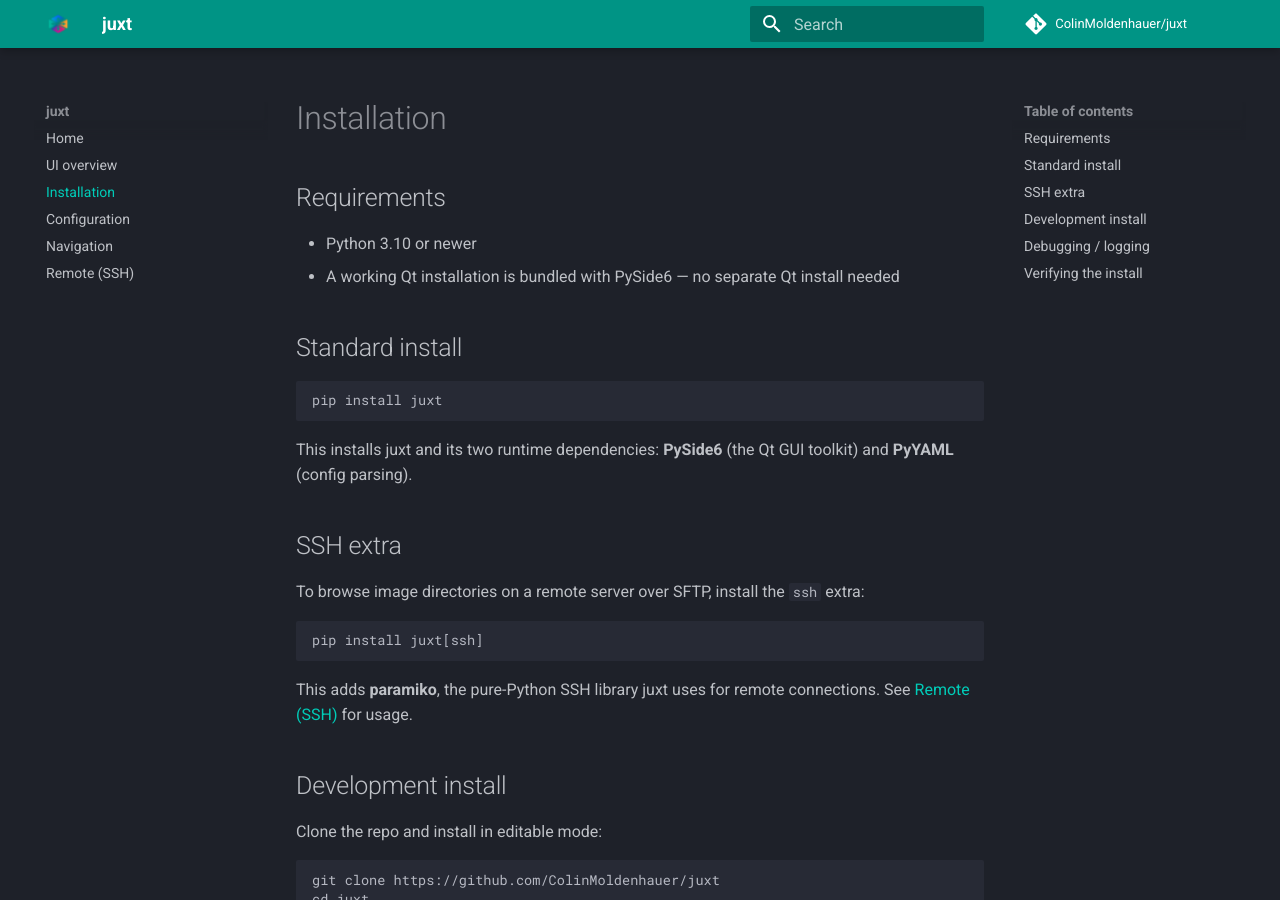
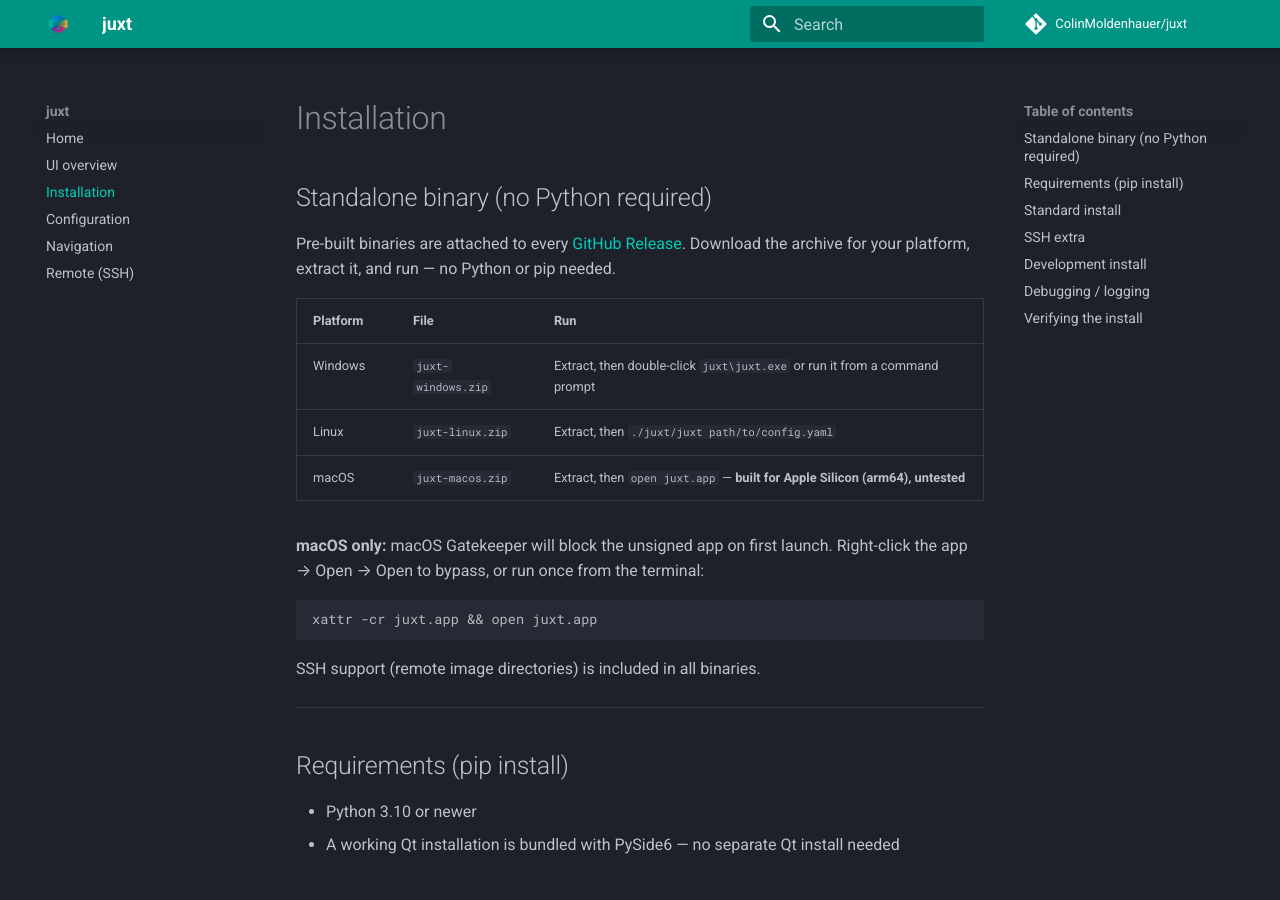
Before and after one commit to ColinMoldenhauer/juxt, an MkDocs documentation site: the page built from docs/installation.md, in a window 1280 px wide and 900 px high. Built offline with MkDocs 1.6.1 and Material for MkDocs 9.7.7, drawn with Linux system fonts in a browser that asks for light colours; comment, search, counter and statistics services are not loaded.

Commit message:
Add standalone binary distribution via PyInstaller
- juxt.spec: PyInstaller spec (onedir, windowed, no UPX, paramiko hidden
  import so SSH support is included)
- _launch.py: thin entry point so PyInstaller runs juxt as a package
  rather than a bare script (avoids relative-import errors)
- scripts/build_{windows,linux,macos}: local build scripts that spin up
  a throwaway conda env, build, generate sample images, and launch the
  binary to verify
- .github/workflows/binaries.yml: CI matrix build on tag push for
  Windows / Linux / macOS; creates a GitHub Release and attaches zips
- docs/installation.md: standalone binary section with per-platform
  download instructions and macOS Gatekeeper note

````diff
--- /dev/null
+++ b/_launch.py
@@ -0,0 +1,2 @@
+from juxt.__main__ import main
+main()
--- a/docs/installation.md
+++ b/docs/installation.md
@@ -1,6 +1,27 @@
 # Installation
 
-## Requirements
+## Standalone binary (no Python required)
+
+Pre-built binaries are attached to every [GitHub Release](https://github.com/ColinMoldenhauer/juxt/releases).
+Download the archive for your platform, extract it, and run — no Python or pip needed.
+
+| Platform | File | Run |
+|---|---|---|
+| Windows | `juxt-windows.zip` | Extract, then double-click `juxt\juxt.exe` or run it from a command prompt |
+| Linux | `juxt-linux.zip` | Extract, then `./juxt/juxt path/to/config.yaml` |
+| macOS | `juxt-macos.zip` | Extract, then `open juxt.app` — **built for Apple Silicon (arm64), untested** |
+
+**macOS only:** macOS Gatekeeper will block the unsigned app on first launch.
+Right-click the app → Open → Open to bypass, or run once from the terminal:
+```
+xattr -cr juxt.app && open juxt.app
+```
+
+SSH support (remote image directories) is included in all binaries.
+
+---
+
+## Requirements (pip install)
 
 - Python 3.10 or newer
 - A working Qt installation is bundled with PySide6 — no separate Qt install needed
````
Also changed, not shown: 5 other files.
